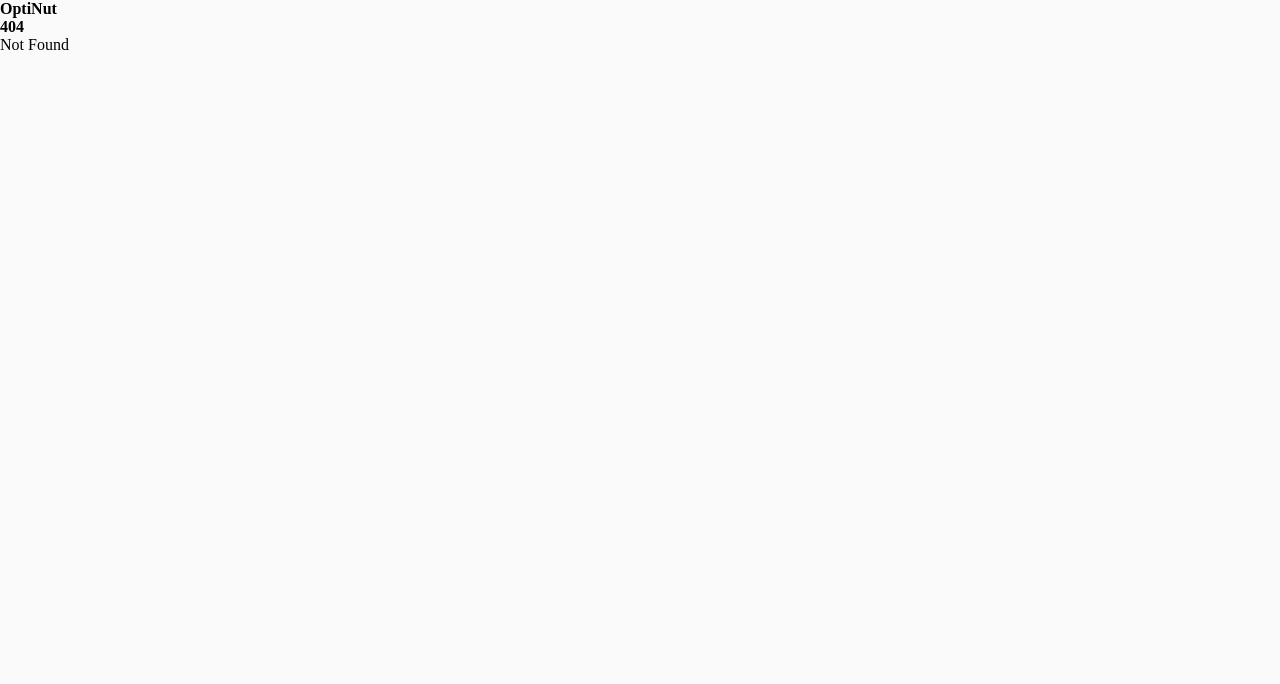
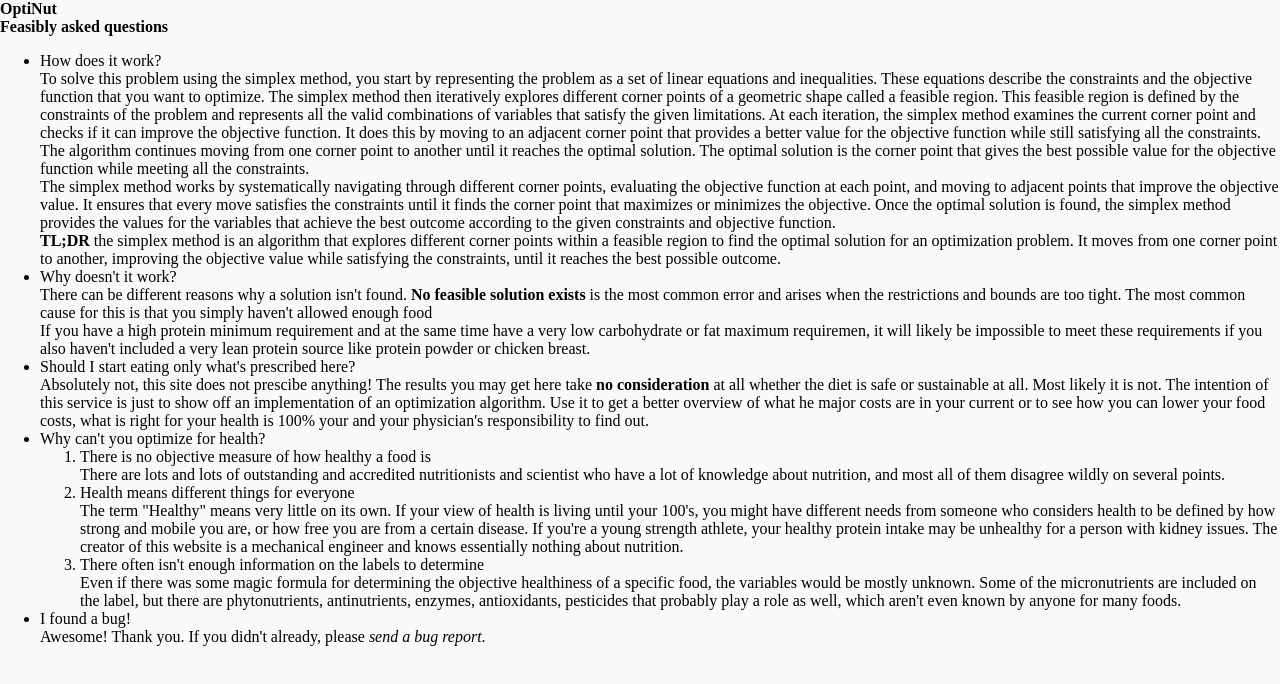
Before and after one commit to IsakEd/EconoEats, a SvelteKit app: page /faq in a window 1280 px wide. Before the commit this address had no page. Shown: the top 684 px of the page. Built offline with nearby package versions, Linux system fonts and the light colour scheme.

Commit message:
added pie chart

```diff
--- a/package.json
+++ b/package.json
@@ -33,8 +33,10 @@
 	"type": "module",
 	"dependencies": {
 		"body-parser": "^1.20.2",
+		"chart.js": "^4.3.0",
 		"cors": "^2.8.5",
 		"express": "^4.18.2",
-		"glpk.js": "^4.0.1"
+		"glpk.js": "^4.0.1",
+		"svelte-chartjs": "^3.1.2"
 	}
 }
--- /dev/null
+++ b/src/routes/faq/+page.svelte
@@ -0,0 +1,78 @@
+<h1>Feasibly asked questions</h1>
+<ul>
+	<li>How does it work?</li>
+	<p>
+		To solve this problem using the simplex method, you start by representing the problem as a set
+		of linear equations and inequalities. These equations describe the constraints and the objective
+		function that you want to optimize. The simplex method then iteratively explores different
+		corner points of a geometric shape called a feasible region. This feasible region is defined by
+		the constraints of the problem and represents all the valid combinations of variables that
+		satisfy the given limitations. At each iteration, the simplex method examines the current corner
+		point and checks if it can improve the objective function. It does this by moving to an adjacent
+		corner point that provides a better value for the objective function while still satisfying all
+		the constraints. The algorithm continues moving from one corner point to another until it
+		reaches the optimal solution. The optimal solution is the corner point that gives the best
+		possible value for the objective function while meeting all the constraints.
+	</p>
+	<p>
+		The simplex method works by systematically navigating through different corner points,
+		evaluating the objective function at each point, and moving to adjacent points that improve the
+		objective value. It ensures that every move satisfies the constraints until it finds the corner
+		point that maximizes or minimizes the objective. Once the optimal solution is found, the simplex
+		method provides the values for the variables that achieve the best outcome according to the
+		given constraints and objective function.
+	</p>
+	<p>
+		<b>TL;DR</b> the simplex method is an algorithm that explores different corner points within a feasible
+		region to find the optimal solution for an optimization problem. It moves from one corner point to
+		another, improving the objective value while satisfying the constraints, until it reaches the best
+		possible outcome.
+	</p>
+	<li>Why doesn't it work?</li>
+	<p>
+		There can be different reasons why a solution isn't found.
+		<b>No feasible solution exists</b> is the most common error and arises when the restrictions and
+		bounds are too tight. The most common cause for this is that you simply haven't allowed enough food
+	</p>
+
+	<p>
+		If you have a high protein minimum requirement and at the same time have a very low carbohydrate
+		or fat maximum requiremen, it will likely be impossible to meet these requirements if you also
+		haven't included a very lean protein source like protein powder or chicken breast.
+	</p>
+	<li>Should I start eating only what's prescribed here?</li>
+	<p>
+		Absolutely not, this site does not prescibe anything! The results you may get here take <b
+			>no consideration</b
+		> at all whether the diet is safe or sustainable at all. Most likely it is not. The intention of
+		this service is just to show off an implementation of an optimization algorithm. Use it to get a
+		better overview of what he major costs are in your current or to see how you can lower your food
+		costs, what is right for your health is 100% your and your physician's responsibility to find out.
+	</p>
+	<li>Why can't you optimize for health?</li>
+	<ol>
+		<li>There is no objective measure of how healthy a food is</li>
+		<p>
+			There are lots and lots of outstanding and accredited nutritionists and scientist who have a
+			lot of knowledge about nutrition, and most all of them disagree wildly on several points.
+		</p>
+		<li>Health means different things for everyone</li>
+		<p>
+			The term "Healthy" means very little on its own. If your view of health is living until your
+			100's, you might have different needs from someone who considers health to be defined by how
+			strong and mobile you are, or how free you are from a certain disease. If you're a young
+			strength athlete, your healthy protein intake may be unhealthy for a person with kidney
+			issues. The creator of this website is a mechanical engineer and knows essentially nothing
+			about nutrition.
+		</p>
+		<li>There often isn't enough information on the labels to determine</li>
+		<p>
+			Even if there was some magic formula for determining the objective healthiness of a specific
+			food, the variables would be mostly unknown. Some of the micronutrients are included on the
+			label, but there are phytonutrients, antinutrients, enzymes, antioxidants, pesticides that
+			probably play a role as well, which aren't even known by anyone for many foods.
+		</p>
+	</ol>
+	<li>I found a bug!</li>
+	<p>Awesome! Thank you. If you didn't already, please <em>send a bug report</em>.</p>
+</ul>
--- a/static/global.css
+++ b/static/global.css
@@ -44,9 +44,6 @@
 dl,
 dt,
 dd,
-ol,
-ul,
-li,
 fieldset,
 form,
 label,
@@ -110,3 +107,12 @@
 	text-align: center;
 	justify-content: center;
 }
+
+.invisible {
+	background-color: transparent;
+	border: none;
+	width: fit-content;
+	height: fit-content;
+	padding: 0;
+	margin: 0;
+}
```
Also changed, not shown: src/components/FoodParameters.svelte (+7 -3 lines), src/components/Results.svelte (+61 -5 lines), src/lib/ActionButton.svelte (added, +16 -0 lines), src/lib/PieChart.svelte (added, +32 -0 lines), 1 other file (tests, documents, lock files or other folders).
